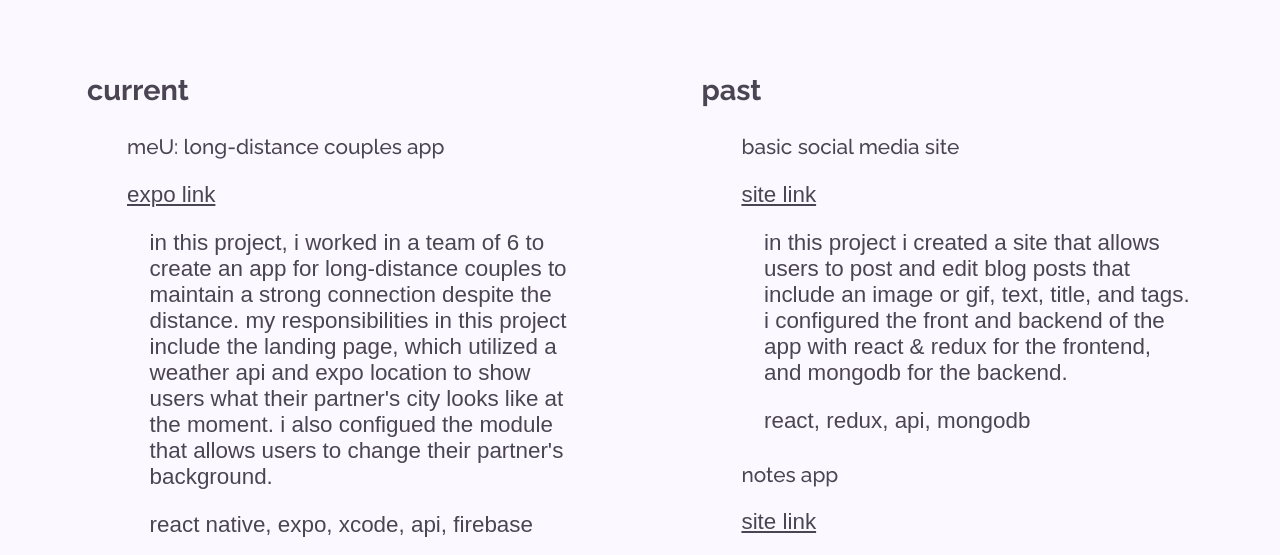
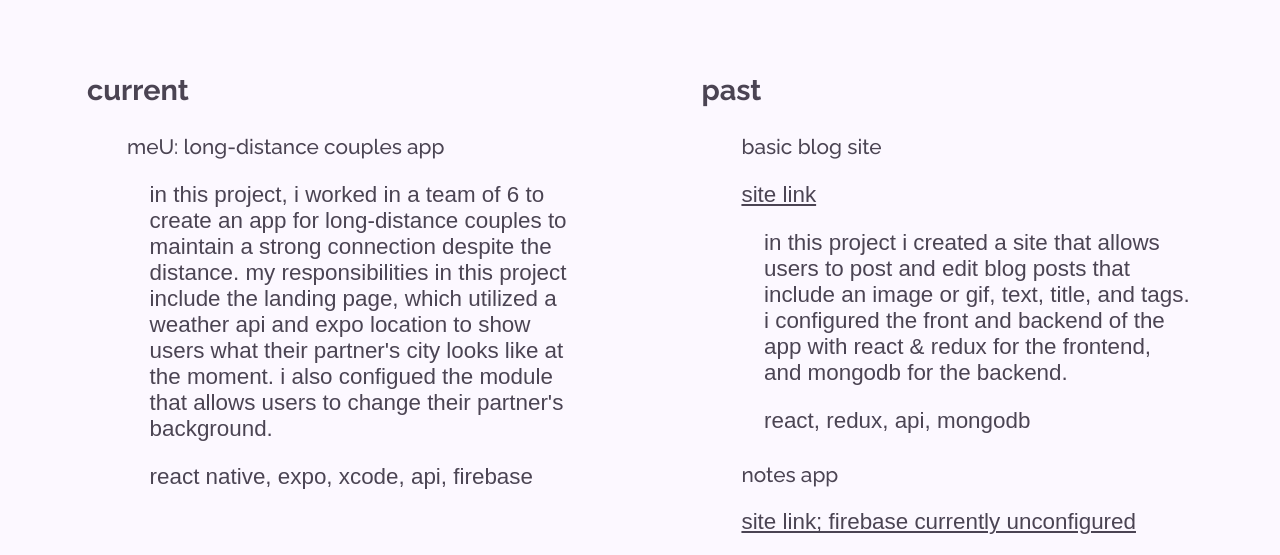
Before and after one commit to kpomm/portfoliosite, a plain HTML site: page projects.html in a window 1280 px wide. Shown: the part 243-798 px from the top of the page. Drawn offline with Linux system fonts and the light colour scheme; a web font is replaced by a local one.

Commit message:
Updated site links

```diff
--- a/projects.html
+++ b/projects.html
@@ -42,7 +42,9 @@
 						</li>
 						<!-- used the following documentation to implement some buttons on the right -- this code distinguishes the buttons on the right with a new class -->
 						<!-- https://www.w3schools.com/howto/howto_css_topnav_right.asp -->
-						<li class="nav-right"><a href="#contact-me">contact me</a></li>
+						<li class="nav-right">
+							<a href="index.html#contact-me">contact me</a>
+						</li>
 						<li class="nav-right"><a href="projects.html">projects</a></li>
 						<li class="nav-right"><a href="photos.html">photos</a></li>
 					</ul>
@@ -59,9 +61,9 @@
 				<ul class="project-list">
 					<li class="list-item">
 						<h4>meU: long-distance couples app</h4>
-						<p>
+						<!-- <p>
 							<a href="">expo link</a>
-						</p>
+						</p> -->
 						<div class="subsection-text">
 							<p>
 								in this project, i worked in a team of 6 to create an app for
@@ -81,9 +83,9 @@
 				<h3>past</h3>
 				<ul class="project-list">
 					<li class="list-item">
-						<h4>basic social media site</h4>
+						<h4>basic blog site</h4>
 						<p>
-							<a href="">site link</a>
+							<a href="https://kplab4.onrender.com">site link</a>
 						</p>
 						<div class="subsection-text">
 							<p>
@@ -98,7 +100,9 @@
 					<li class="list-item">
 						<h4>notes app</h4>
 						<p>
-							<a href="">site link</a>
+							<a href="https://kp-lab3.onrender.com"
+								>site link; firebase currently unconfigured</a
+							>
 						</p>
 						<div class="subsection-text">
 							<p>
@@ -111,7 +115,7 @@
 					<li class="list-item">
 						<h4>buzzfeed-style quiz</h4>
 						<p>
-							<a href="">site link</a>
+							<a href="https://kp-lab2cs52.onrender.com">site link</a>
 						</p>
 						<div class="subsection-text">
 							<p>
@@ -125,7 +129,7 @@
 					<li class="list-item">
 						<h4>basic landing page</h4>
 						<p>
-							<a href="">site link</a>
+							<a href="https://lab1cs52-pomm-me.onrender.com">site link</a>
 						</p>
 						<div class="subsection-text">
 							<p>
--- a/styles.css
+++ b/styles.css
@@ -1,5 +1,5 @@
 /* doing imports in css to keep all the styling away from the html */
-@import url('https://fonts.googleapis.com/css2?family=Anek+Malayalam:wght@200&family=Raleway:wght@100;200;300;400;500;600;700;800;900&display=swap');
+@import url("https://fonts.googleapis.com/css2?family=Anek+Malayalam:wght@200&family=Raleway:wght@100;200;300;400;500;600;700;800;900&display=swap");
 
 /* from class */
 html {
@@ -66,7 +66,6 @@ h4 {
 	color: #4b4453;
 	margin-bottom: 0;
 	font-weight: 500;
-
 }
 
 p {
```
Also changed, not shown: photos.html (+3 -3 lines).
